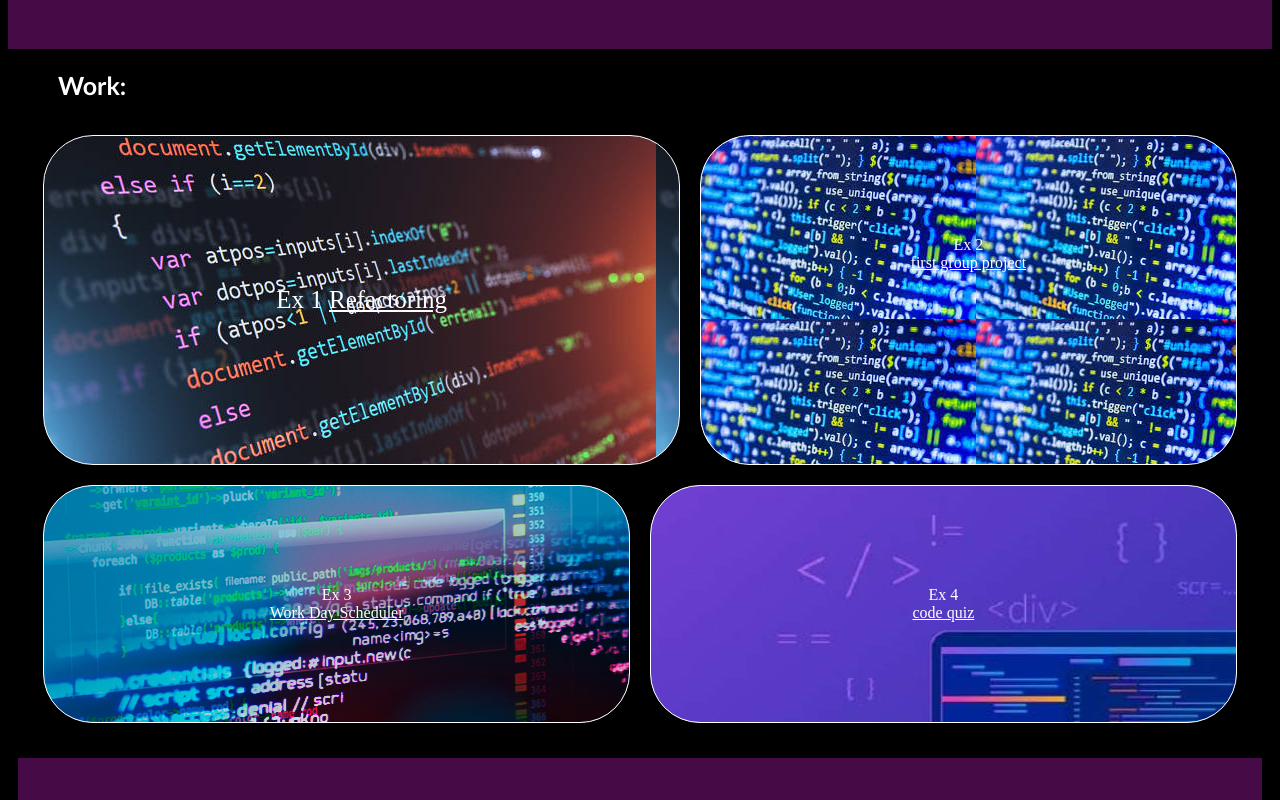
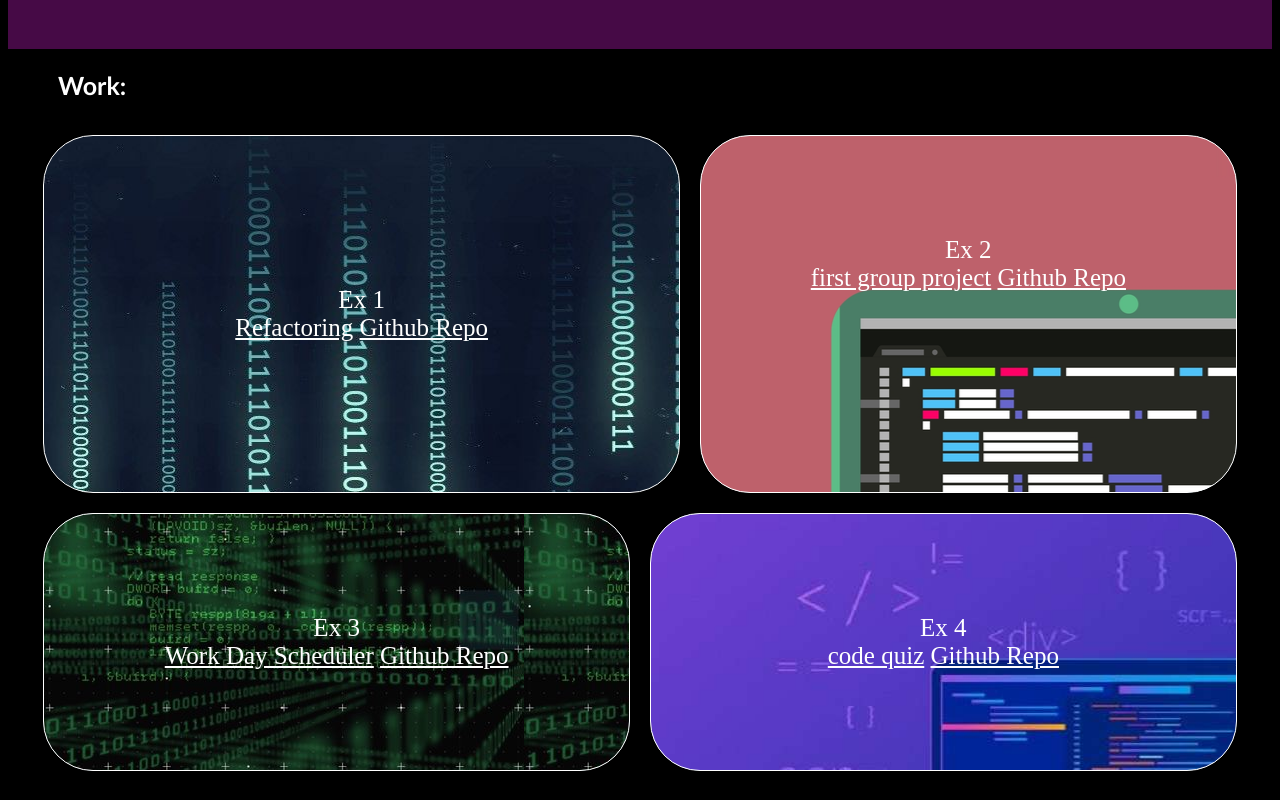
Before and after one commit to afunkhouser/week2_portfolio, a plain HTML site: page index.html in a window 1280 px wide. Shown: the part 480-1280 px from the top of the page. Drawn offline with Linux system fonts and the light colour scheme.

Commit message:
updated readme and added new photos/links to github repos

```diff
--- a/index.html
+++ b/index.html
@@ -45,20 +45,24 @@
 
     <main>
         <section id="work" class="workexample1">
-          <header></header>Ex 1</header>
+          <header>Ex 1</header>
           <a href="https://afunkhouser.github.io/week1_homework/">Refactoring</a>
+          <a href="https://github.com/afunkhouser/week1_homework">Github Repo</a>
         </section>
         <section class="workexample2">
           <header>Ex 2</header>
           <a href="https://afunkhouser.github.io/team1_groupProject/">first group project</a>
+          <a href="https://github.com/afunkhouser/team1_groupProject/">Github Repo</a>
         </section>
         <section class="workexample3">
           <header>Ex 3</header>
           <a href="https://afunkhouser.github.io/week5-workDayScheduler/">Work Day Scheduler</a>
+          <a href="https://github.com/afunkhouser/week5-workDayScheduler">Github Repo</a>
         </section>
         <section class="workexample4">
           <header>Ex 4</header>
           <a href="https://afunkhouser.github.io/week4_codequiz/">code quiz</a>
+          <a href="https://github.com/afunkhouser/week4_codequiz">Github Repo</a>
         </section>
       </main>
 
--- a/style.css
+++ b/style.css
@@ -92,13 +92,14 @@ a {
         color: white;
         border-radius: 50px;
         margin:10px;
-        background-image: url("./images/code.jpeg");
+        background-image: url("./images/black.jpeg");
 
     }
 
     .workexample2 {
         flex: 1 0 200px;
         text-align: center;
+        font-size: 25px;
         color:white;
         border-style: solid;
         border-width: 1px;
@@ -106,12 +107,13 @@ a {
         background-color: lightblue;
         border-radius: 50px;
         margin:10px;
-        background-image: url("./images/ex2.jpeg")
+        background-image: url("./images/pink.png")
     }
 
     .workexample3 {
         flex: 1 0 200px;
         text-align: center;
+        font-size: 25px;
         color:white;
         border-style: solid;
         border-width: 1px;
@@ -119,12 +121,13 @@ a {
         background-color: lightblue;
         border-radius: 50px;
         margin:10px;
-        background-image: url("./images/ex3.jpeg");
+        background-image: url("./images/green.jpeg");
     }
 
     .workexample4 {
         flex: 1 0 200px;
         text-align: center;
+        font-size: 25px;
         color:white;
         border-style: solid;
         border-width: 1px;
```
Also changed, not shown: images/Screen Shot 2021-09-29 at 1.24.42 PM.png (added), images/black.jpeg (added), images/green.jpeg (added), images/pink.png (added), 5 other files.
